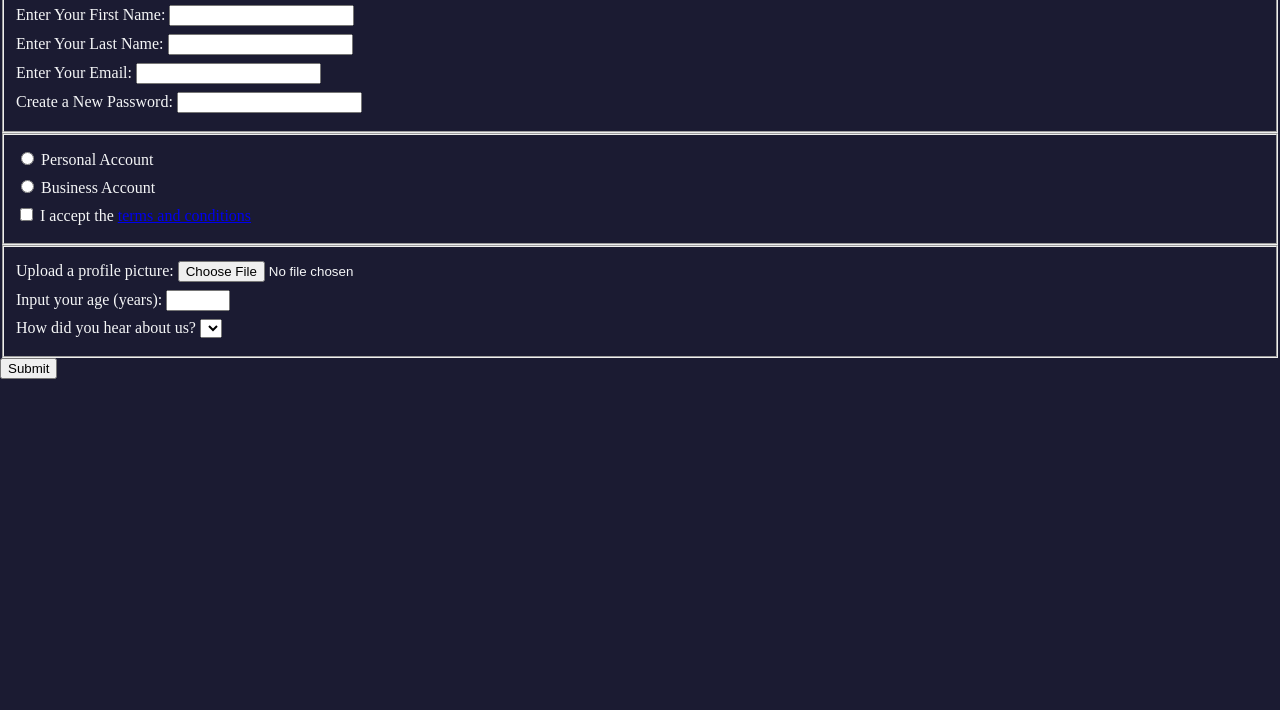
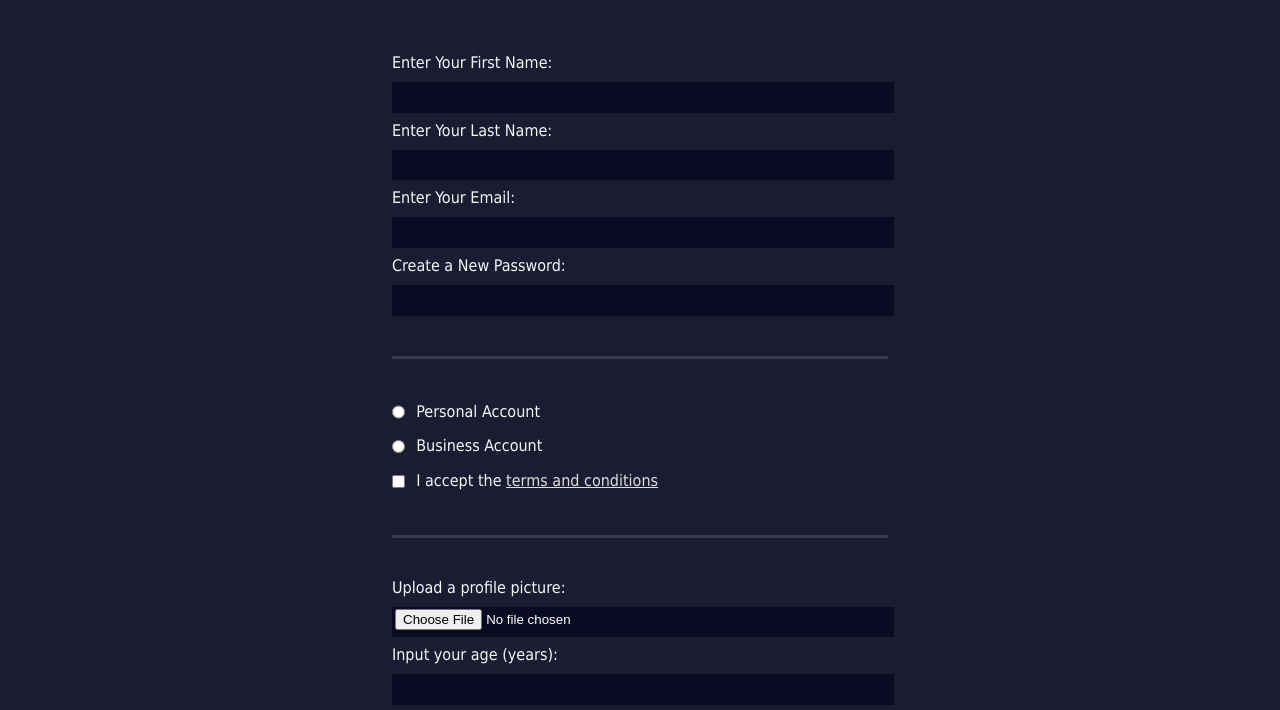
Before and after one commit to tonylasarna/Registration-Form, a plain HTML site: page Index.html in a window 1280 px wide. Shown: the part 124-834 px from the top of the page. Drawn offline with Linux system fonts and the light colour scheme.

```diff
--- a/Index.html
+++ b/Index.html
@@ -8,31 +8,34 @@
   <body>
     <h1>Registration Form</h1>
     <p>Please fill out this form with the required information</p>
-    <form action='https://register-demo.freecodecamp.org'>
+    <form method="post" action='https://register-demo.freecodecamp.org'>
       <fieldset>
-        <label for="first-name">Enter Your First Name: <input id="first-name" type="text" required /></label>
-        <label for="last-name">Enter Your Last Name: <input id="last-name" type="text" required /></label>
-        <label for="email">Enter Your Email: <input id="email" type="email" required /></label>
-        <label for="new-password">Create a New Password: <input id="new-password" type="password" pattern="[a-z0-5]{8,}" required /></label>
+        <label for="first-name">Enter Your First Name: <input id="first-name" name="first-name" type="text" required /></label>
+        <label for="last-name">Enter Your Last Name: <input id="last-name" name="last-name" type="text" required /></label>
+        <label for="email">Enter Your Email: <input id="email" name="email" type="email" required /></label>
+        <label for="new-password">Create a New Password: <input id="new-password" name="new-password" type="password" pattern="[a-z0-5]{8,}" required /></label>
       </fieldset>
       <fieldset>
-        <label for="personal-account"><input id="personal-account" type="radio" name="account-type" /> Personal Account</label>
-        <label for="business-account"><input id="business-account" type="radio" name="account-type" /> Business Account</label>
-        <label for="terms-and-conditions">
-          <input id="terms-and-conditions" type="checkbox" required /> I accept the <a href="https://www.freecodecamp.org/news/terms-of-service/">terms and conditions</a>
+        <label for="personal-account"><input class="inline" id="personal-account" type="radio" name="account-type" /> Personal Account</label>
+        <label for="business-account"><input class="inline" id="business-account" type="radio" name="account-type" /> Business Account</label>
+        <label for="terms-and-conditions" name="terms-and-conditions">
+          <input class="inline" id="terms-and-conditions" type="checkbox" required name="terms-and-conditions" /> I accept the <a href="https://www.freecodecamp.org/news/terms-of-service/">terms and conditions</a>
         </label>
       </fieldset>
       <fieldset>
-        <label>Upload a profile picture: <input type="file" /></label>
-        <label>Input your age (years): <input type="number" min="13" max="120" /></label>
-        <label>How did you hear about us?
-          <select>
-            <option></option>
-            <option></option>
-            <option></option>
-            <option></option>
-            <option></option>
+        <label for="profile-picture">Upload a profile picture: <input id="profile-picture" type="file" name="file" /></label>
+        <label for="age">Input your age (years): <input id="age" type="number" name="age" min="13" max="120" /></label>
+        <label for="referrer">How did you hear about us?
+          <select id="referrer" name="referrer">
+            <option value="">(select one)</option>
+            <option value="1">freeCodeCamp News</option>
+            <option value="2">freeCodeCamp YouTube Channel</option>
+            <option value="3">freeCodeCamp Forum</option>
+            <option value="4">Other</option>
           </select>
+        </label>
+        <label for="bio">Provide a bio:
+          <textarea id="bio" name="bio" rows="3" cols="30" placeholder="I like coding on the beach..."></textarea>
         </label>
       </fieldset>
       <input type="submit" value="Submit" />
--- a/styles.css
+++ b/styles.css
@@ -4,9 +4,70 @@ body {
   margin: 0;
   background-color: #1b1b32;
   color: #f5f6f7;
+  font-family: Tahoma;
+  font-size: 16px;
+}
+
+h1, p {
+  margin: 1em auto;
+  text-align: center;
+}
+
+form {
+  width: 60vw;
+  max-width: 500px;
+  min-width: 300px;
+  margin: 0 auto;
+  padding-bottom:2em;
+}
+
+fieldset {
+  border: none;
+  padding: 2rem 0;
+  border-bottom: 3px solid #3b3b4f;
+}
+
+fieldset:last-of-type {
+  border-bottom: none;
 }
 
 label {
   display: block;
   margin: 0.5rem 0;
 }
+
+input,
+textarea,
+select {
+  margin: 10px 0 0 0;
+  width: 100%;
+  min-height: 2em;
+}
+
+input, textarea {
+  background-color: #0a0a23;
+  border: 1px solid #0a0a23;
+  color: #ffffff;
+}
+
+.inline {
+  width: unset;
+  margin: 0 0.5em 0 0;
+  vertical-align: middle;
+}
+input[type="submit"] {
+  display: block;
+  width: 60%;
+  margin: 1em auto;
+  height: 2em;
+  font-size: 1.1rem;
+  background-color: #3b3b4f;
+  border-color: white;
+min-width: 300px;
+}
+input[type="file"]{
+  padding:1px 2px;
+}
+a{
+  color:#dfdfe2;
+}
```
